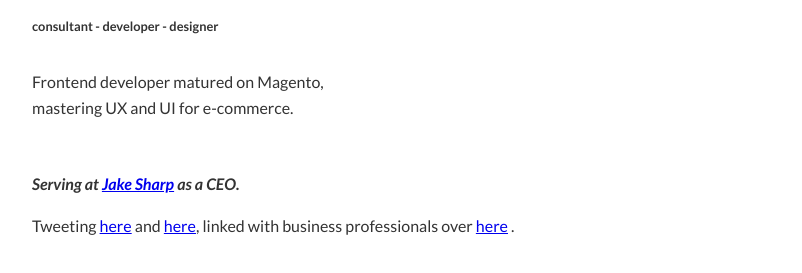
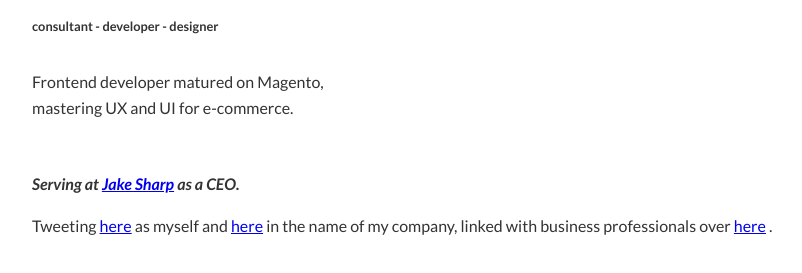
Before and after one commit to zeljkoprsa/zeljkoprsa.github.io, a plain HTML site: page index.html in a window 1280 px wide. Shown: the part 89-362 px from the top of the page, without its empty margins (95-897 px from the left). Drawn offline with Linux system fonts and the light colour scheme.

Commit message:
Playing with footer text

```diff
--- a/index.html
+++ b/index.html
@@ -41,7 +41,7 @@
         <div class="footer-container">
             <footer class="wrapper">
                 <em>Serving at <a href="http://jakesharp.co">Jake Sharp</a> as a CEO. </em>
-                <p>Tweeting <a href="http:">here</a> and <a href="#">here</a>,
+                <p>Tweeting <a href="https://twitter.com/zeljkoprsa">here</a> as myself and <a href="https://twitter.com/jakesharpco">here</a> in the name of my company,
                     linked with business professionals over <a href="#">here</a> .</p>
             </footer>
         </div>
```
